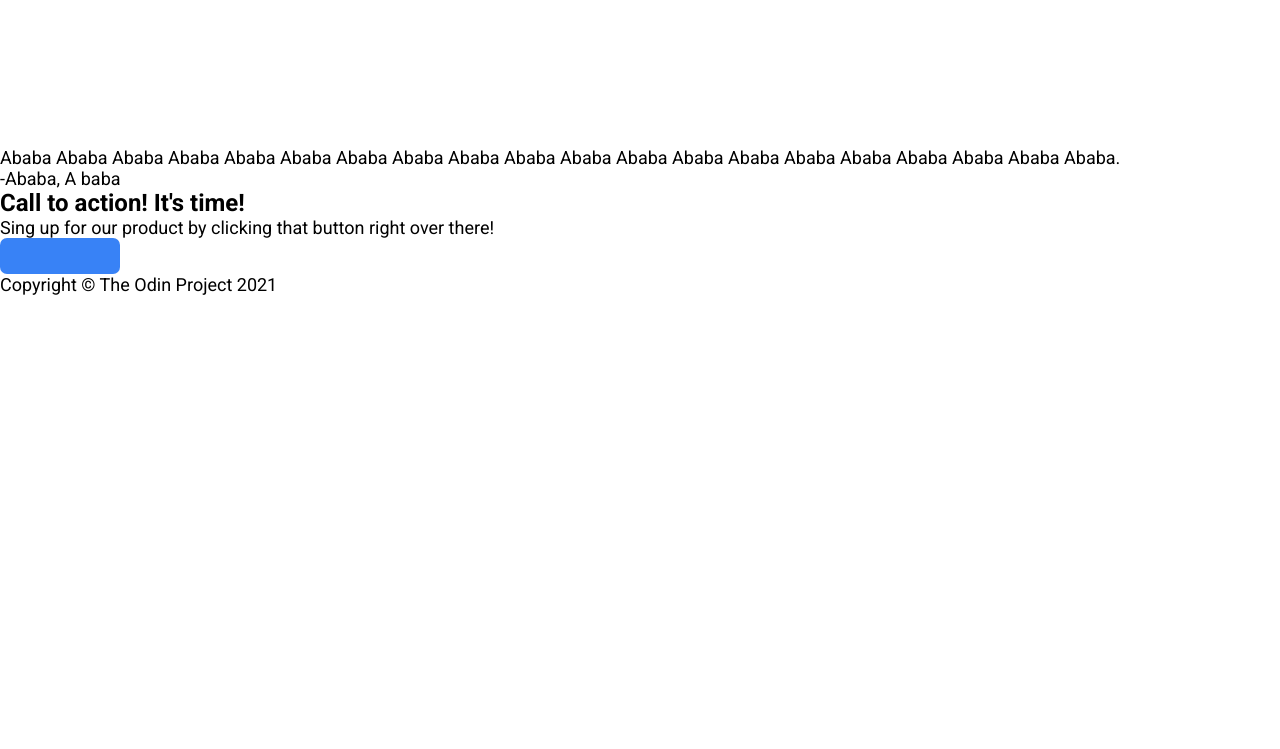
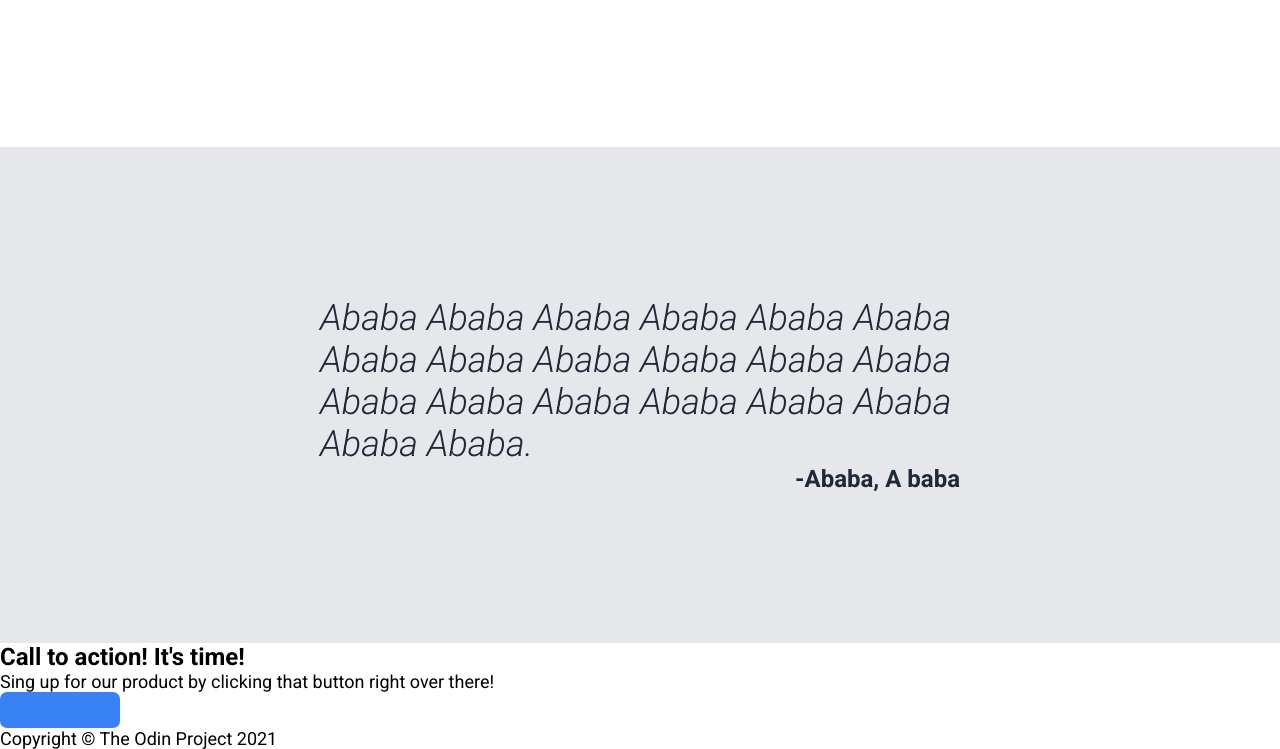
Before and after one commit to AdrianoCz/odin-landing-page, a plain HTML site: page index.html in a window 1280 px wide. Shown: the part 892-1641 px from the top of the page. Before the commit the page ends 1187 px from the top, so only its background shows below. Drawn offline with Linux system fonts and the light colour scheme.

Commit message:
Finnish style of quote section

```diff
--- a/index.html
+++ b/index.html
@@ -57,7 +57,7 @@
             </article>
           </div>
         </section>
-        <section>
+        <section class="quote">
           <blockquote>
             <p>
               Ababa Ababa Ababa Ababa Ababa Ababa Ababa Ababa Ababa Ababa Ababa
--- a/styles.css
+++ b/styles.css
@@ -96,3 +96,19 @@ nav a{
     font-weight: 900;
     color: #1f2937;
 }
+.quote{
+    background-color: #e5e7eb;
+    padding: 150px 25dvw;
+}
+.quote blockquote p{
+    font-size: 36px;
+    font-weight: 300;
+    font-style: italic;
+    text-align: left;
+}
+.quote p{
+    font-size: 24px;
+    font-weight: bold;
+    text-align: right;
+    color: #1f2937;
+}
```
